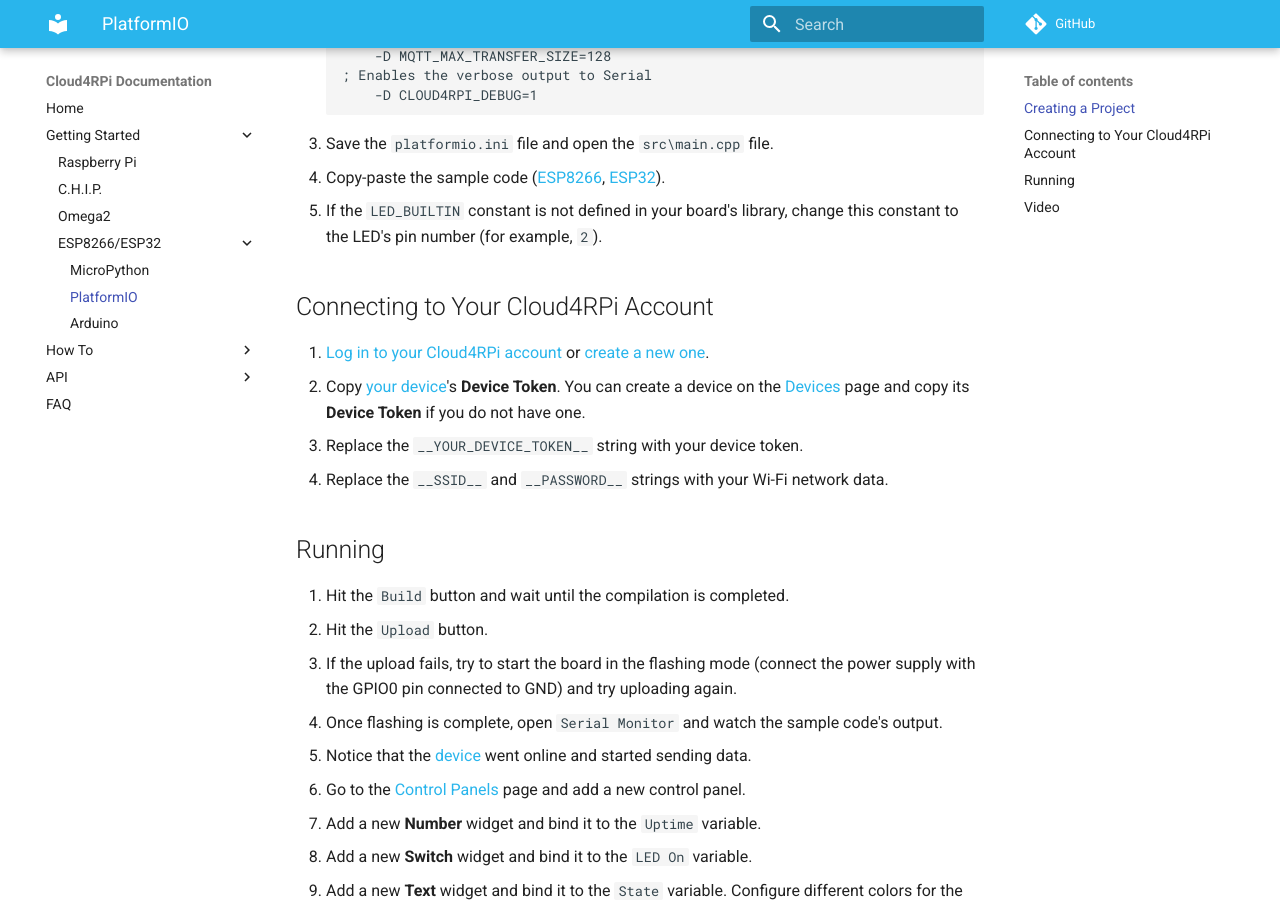
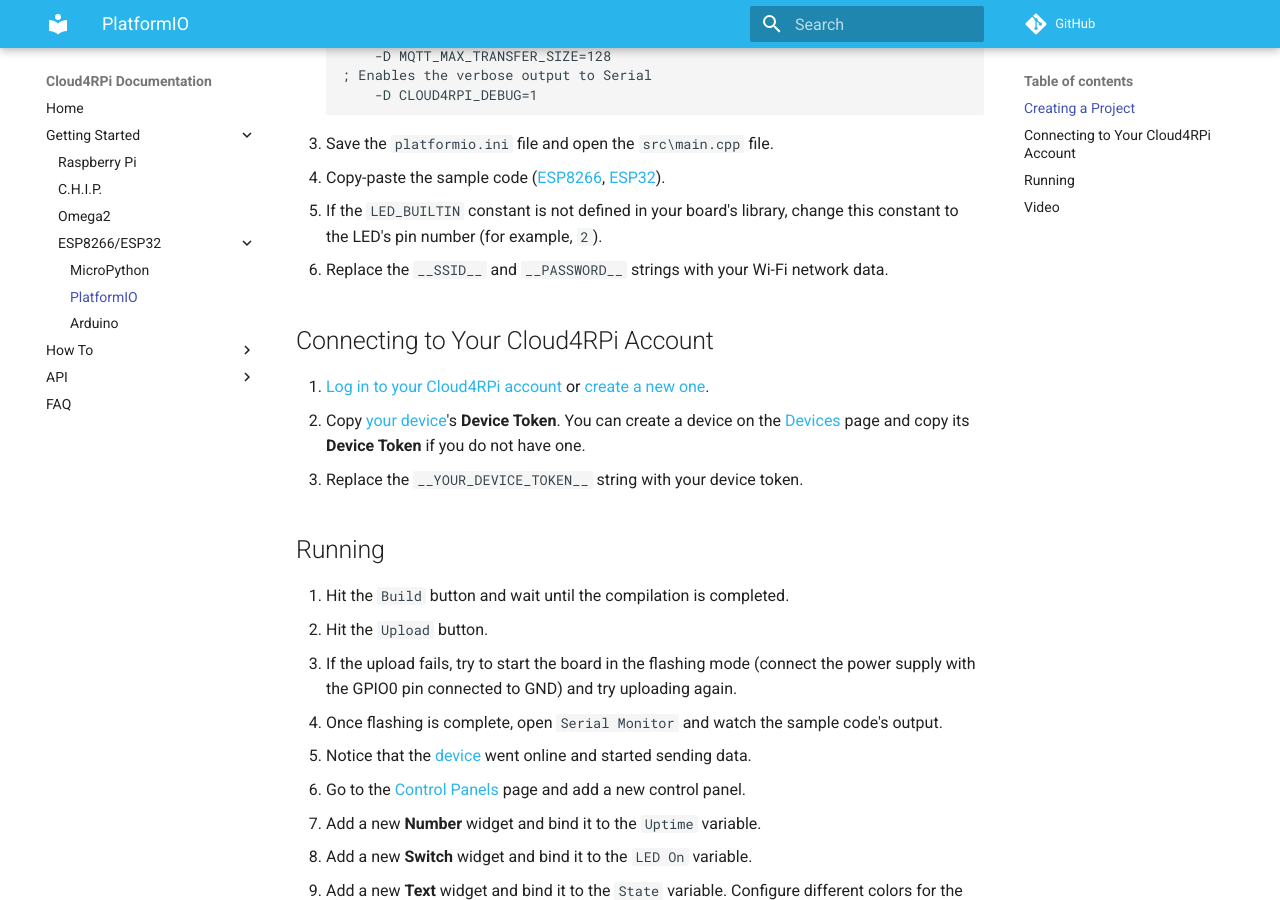
Before and after one commit to cloud4rpi/docs, an MkDocs documentation site: the page built from docs/start/esp-pio.md, in a window 1280 px wide and 900 px high, scrolled down 567 px. Built offline with MkDocs 1.6.1 and Material for MkDocs 9.7.7, drawn with Linux system fonts in a browser that asks for light colours; comment, search, counter and statistics services are not loaded.

```diff
--- a/docs/start/esp-pio.md
+++ b/docs/start/esp-pio.md
@@ -22,13 +22,13 @@ The [Cloud4RPi library](http://platformio.org/lib/show/2045/cloud4rpi-esp-arduin
 4. Save the `platformio.ini` file and open the `src\main.cpp` file.
 5. Copy-paste the sample code ([ESP8266](https://github.com/cloud4rpi/cloud4rpi-esp-arduino/blob/master/examples/ESP8266/ESP8266.ino), [ESP32](https://github.com/cloud4rpi/cloud4rpi-esp-arduino/blob/master/examples/ESP32/ESP32.ino)).
 7. If the `LED_BUILTIN` constant is not defined in your board's library, change this constant to the LED's pin number (for example, `2`).
+7. Replace the `__SSID__` and `__PASSWORD__` strings with your Wi-Fi network data.
 
 ## Connecting to Your Cloud4RPi Account
 
 4. [Log in to your Cloud4RPi account](https://cloud4rpi.io/signin) or [create a new one](https://cloud4rpi.io/register).
 5. Copy [your device](https://cloud4rpi.io/devices)'s **Device Token**. You can create a device on the [Devices](https://cloud4rpi.io/devices) page and copy its **Device Token** if you do not have one.
 6. Replace the `__YOUR_DEVICE_TOKEN__` string with your device token.
-7. Replace the `__SSID__` and `__PASSWORD__` strings with your Wi-Fi network data.
 
 ## Running
 
```
